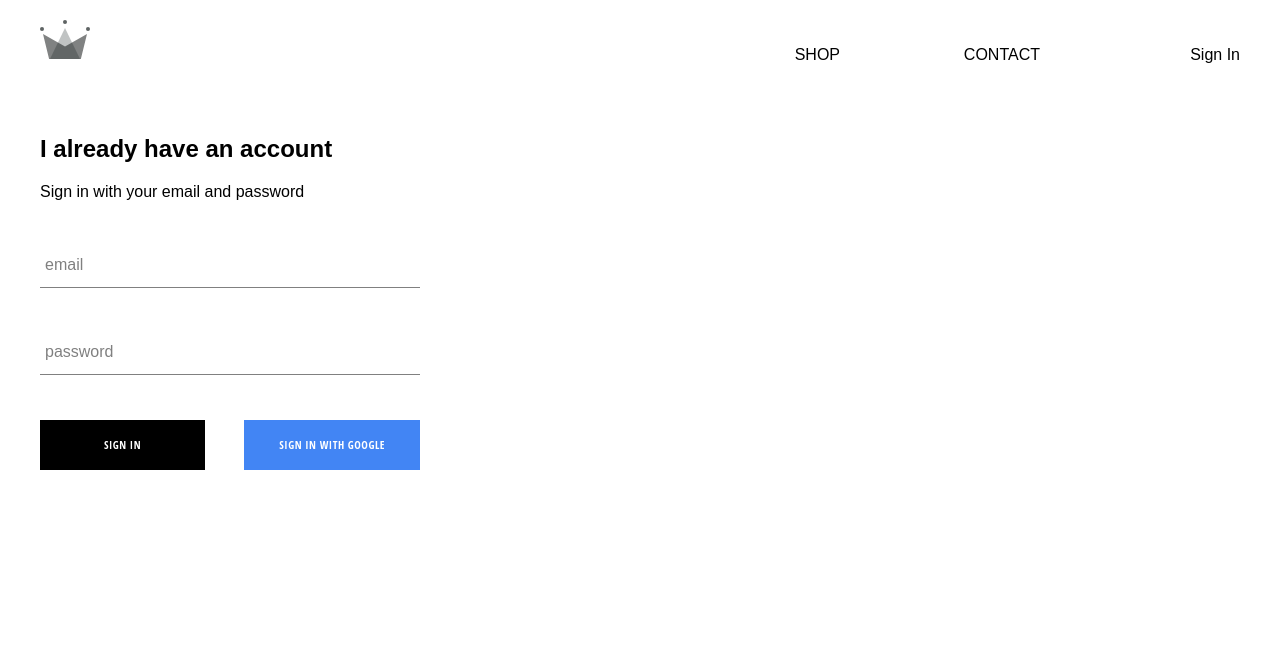
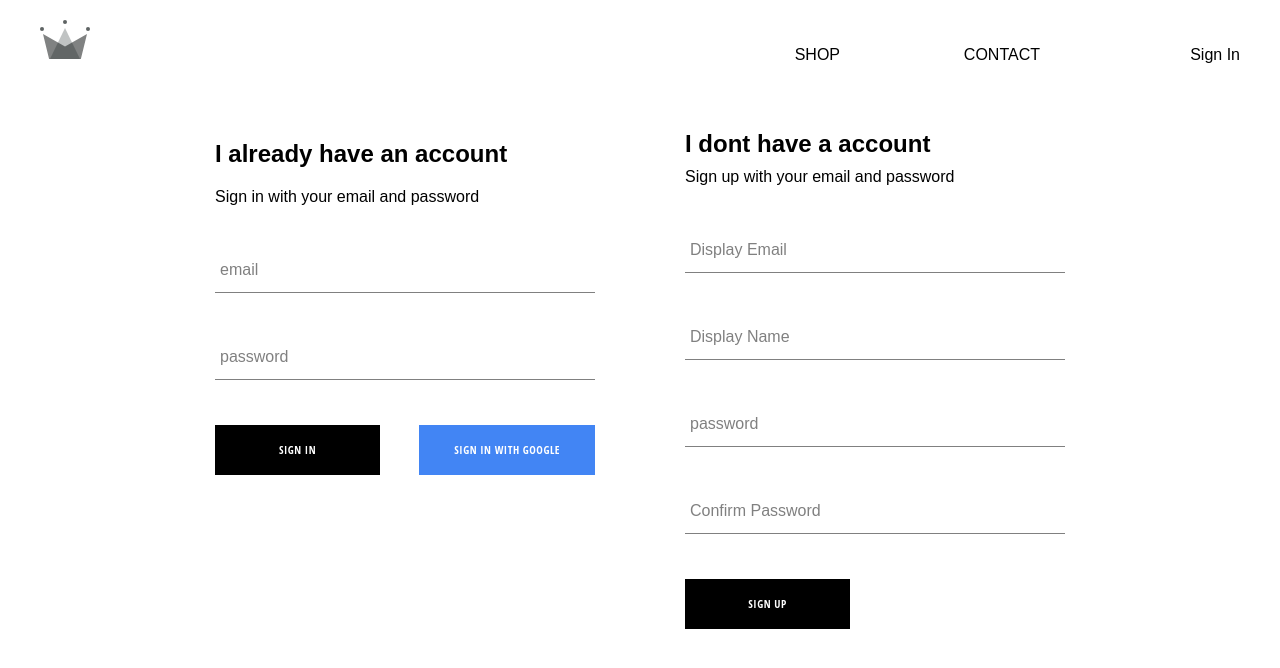
Before and after one commit to Luka-dot/e-store, a React (Create React App) app: page /signin in a window 1280 px wide. Shown: the top 668 px of the page. Built offline with nearby package versions, Linux system fonts and the light colour scheme; no server answers.

Commit message:
sign-up with email&password set up and working

```diff
--- a/src/components/sign-up/sign-up.component.jsx
+++ b/src/components/sign-up/sign-up.component.jsx
@@ -23,7 +23,7 @@
 
         const { displayName, email, password, confirmPassword } = this.state;
 
-        if (password != confirmPassword) {
+        if (password !== confirmPassword) {
             alert("Passwords don't match")
             return;
         }
@@ -57,7 +57,7 @@
         return(
             <div className='sign-up'>
                 <h2 className='title'>I dont have a account</h2>
-                <spam>Sign up with your email and password</spam>
+                <span>Sign up with your email and password</span>
                 <form className='sign-up-form' onSubmit={this.handleSubmit} >
                     <FormInput
                         type='text'
@@ -82,7 +82,7 @@
                     />
                     <FormInput
                         type='password'
-                        name='confirmpassword'
+                        name='confirmPassword'
                         value={confirmPassword}
                         onChange={this.handleChange}
                         label='Confirm Password'
--- a/src/pages/sign-in-and-sign-up/sign-in-and-sign-up.component.jsx
+++ b/src/pages/sign-in-and-sign-up/sign-in-and-sign-up.component.jsx
@@ -2,9 +2,13 @@
 
 import './sign-in-and-sign-up.styles.scss';
 import SignIn from '../../components/sign-in/sign-in.component';
+import SignUp from '../../components/sign-up/sign-up.component';
 
 const SignInAndSignOut = () => (
-    <SignIn className='sign-in-and-sign-up'></SignIn>
+    <div className='sign-in-and-sign-up'>
+        <SignIn />
+        <SignUp />
+    </div>
 )
 
 export default SignInAndSignOut;
--- a/src/pages/sign-in-and-sign-up/sign-in-and-sign-up.styles.scss
+++ b/src/pages/sign-in-and-sign-up/sign-in-and-sign-up.styles.scss
@@ -0,0 +1,6 @@
+.sign-in-and-sign-up {
+    width: 850px;
+    display: flex;
+    justify-content: space-between;
+    margin: 30px auto;
+}
```
